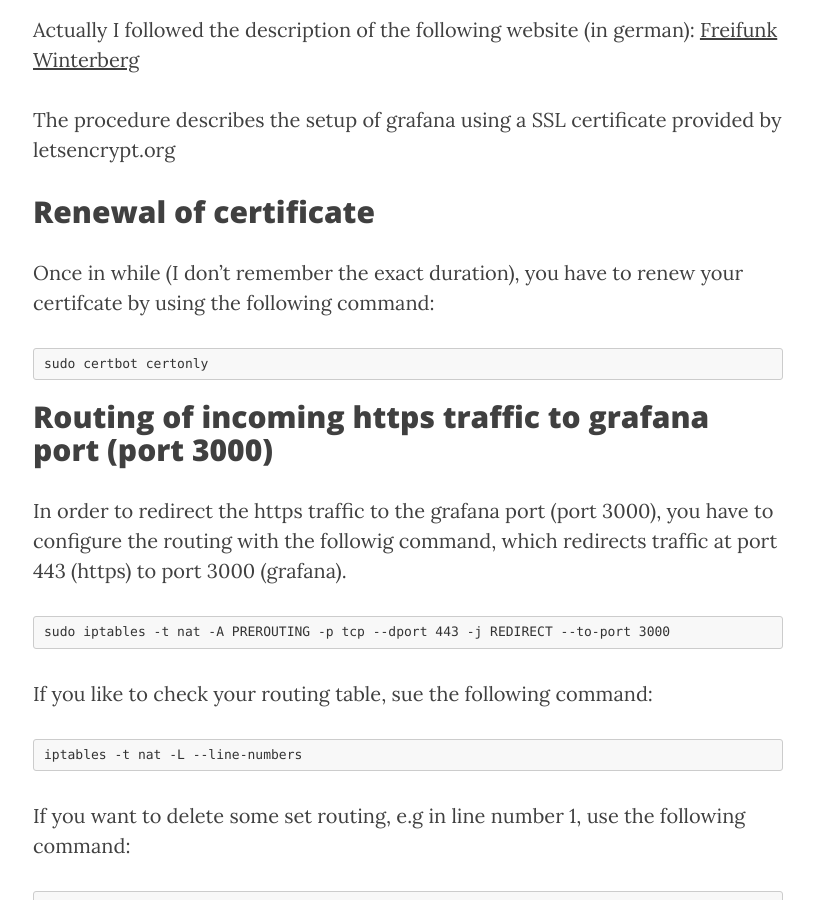
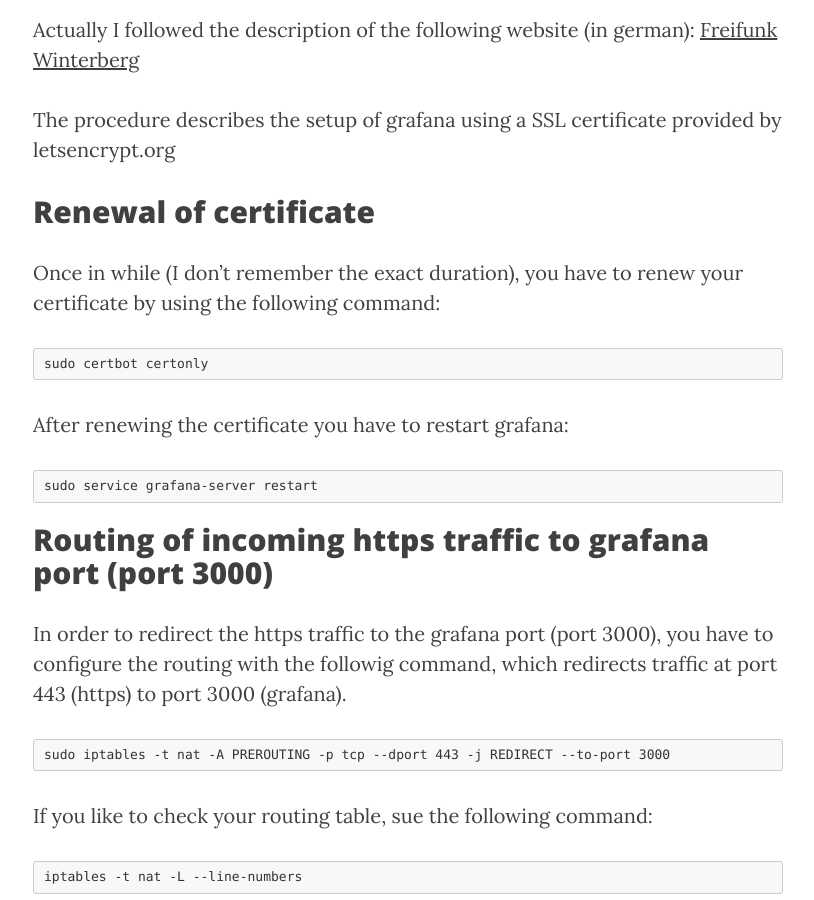
Before and after one commit to cmolitor/logbook, a Jekyll site: the page built from _posts/2019-04-14-Letsencrypt-Grafana-Routing.md, in a window 1280 px wide and 900 px high, scrolled down 423 px. Shown: the whole window, without its empty margins (232-1046 px from the left). Built offline with Jekyll 4.4.1, drawn with Linux system fonts in a browser that asks for light colours; nearby versions of some CDN libraries; comment, search, counter and statistics services are not loaded.

Commit message:
update of a blog post

````diff
--- a/_posts/2019-04-14-Letsencrypt-Grafana-Routing.md
+++ b/_posts/2019-04-14-Letsencrypt-Grafana-Routing.md
@@ -18,11 +18,17 @@ The procedure describes the setup of grafana using a SSL certificate provided by
 
 ## Renewal of certificate
 
-Once in while (I don't remember the exact duration), you have to renew your certifcate by using the following command:
+Once in while (I don't remember the exact duration), you have to renew your certificate by using the following command:
 
 ```
 sudo certbot certonly
 ```
+
+After renewing the certificate you have to restart grafana:
+```
+sudo service grafana-server restart
+```
+
 
 ## Routing of incoming https traffic to grafana port (port 3000)
 
````
